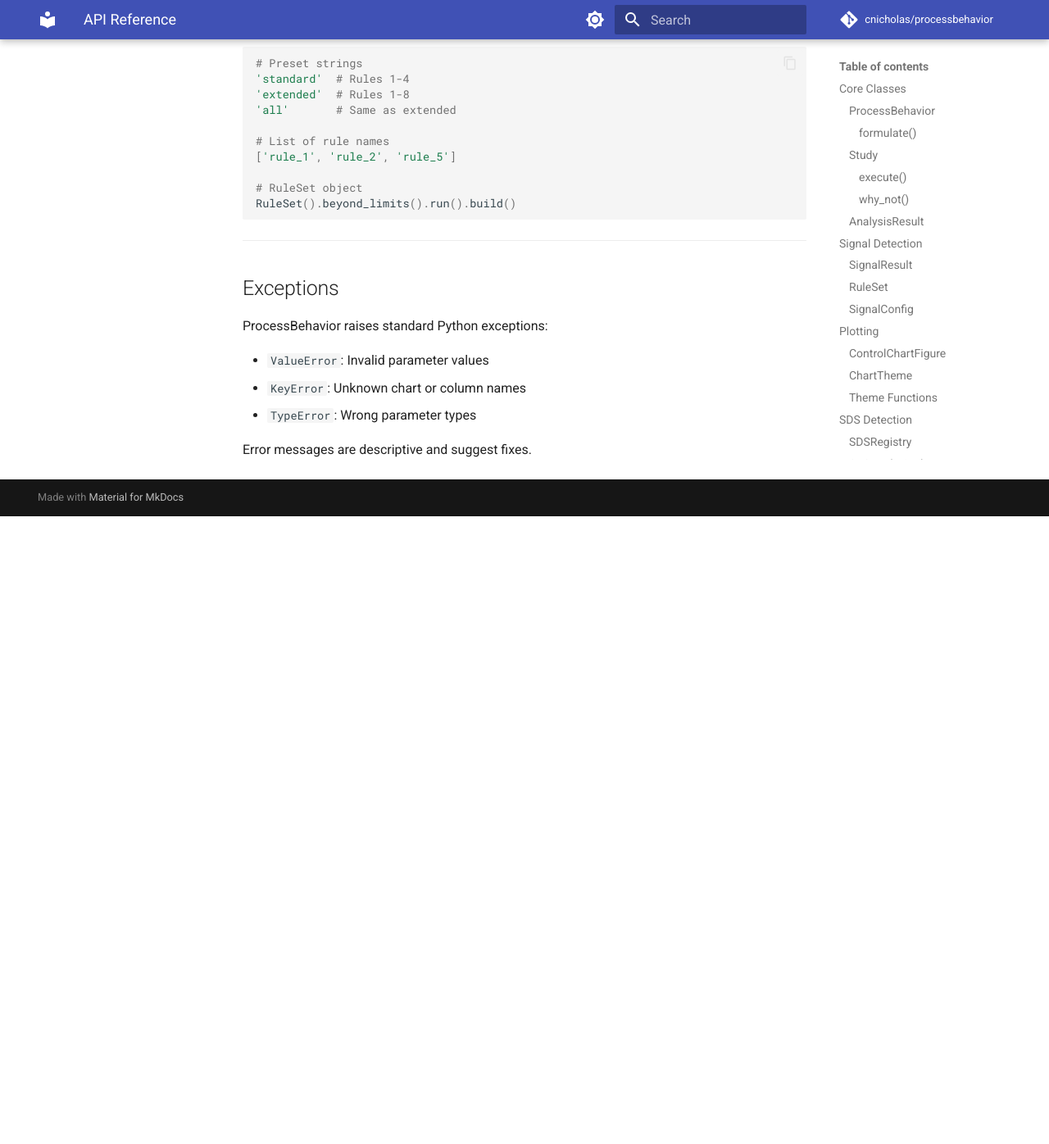
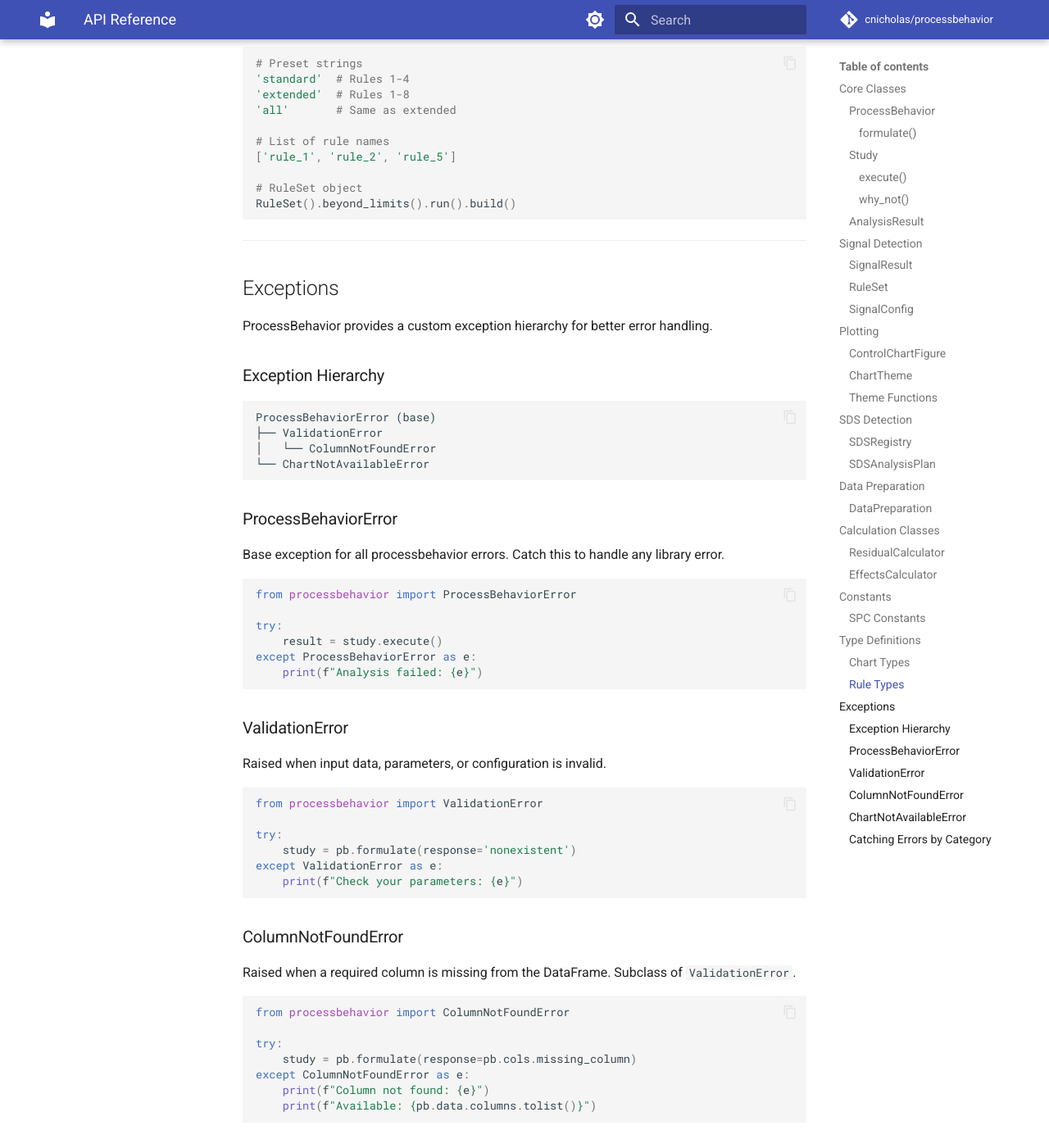
Before and after one commit to cnicholas/processbehavior, an MkDocs documentation site: the page built from docs/reference/api.md, in a window 1280 px wide and 1400 px high, scrolled down 8476 px. Shown: the top 1396 px of the window at 82% size. Built offline with MkDocs 1.6.1 and Material for MkDocs 9.7.7, drawn with Linux system fonts in a browser that asks for light colours; comment, search, counter and statistics services are not loaded; before the commit the page ends 9106 px from its top, so only the background shows below that; some of the changed text lies outside the part shown.

Commit message:
docs: Document custom exception hierarchy in API reference
Update Exceptions section with:
- Exception hierarchy diagram
- Individual documentation for each exception type
- Usage examples for each exception
- Comprehensive "Catching Errors by Category" example

Issue #57 Phase 3

````diff
--- a/docs/reference/api.md
+++ b/docs/reference/api.md
@@ -473,10 +473,94 @@ RuleSet().beyond_limits().run().build()
 
 ## Exceptions
 
-ProcessBehavior raises standard Python exceptions:
+ProcessBehavior provides a custom exception hierarchy for better error handling.
 
-- `ValueError`: Invalid parameter values
-- `KeyError`: Unknown chart or column names
-- `TypeError`: Wrong parameter types
+### Exception Hierarchy
 
-Error messages are descriptive and suggest fixes.
+```
+ProcessBehaviorError (base)
+├── ValidationError
+│   └── ColumnNotFoundError
+└── ChartNotAvailableError
+```
+
+### ProcessBehaviorError
+
+Base exception for all processbehavior errors. Catch this to handle any library error.
+
+```python
+from processbehavior import ProcessBehaviorError
+
+try:
+    result = study.execute()
+except ProcessBehaviorError as e:
+    print(f"Analysis failed: {e}")
+```
+
+### ValidationError
+
+Raised when input data, parameters, or configuration is invalid.
+
+```python
+from processbehavior import ValidationError
+
+try:
+    study = pb.formulate(response='nonexistent')
+except ValidationError as e:
+    print(f"Check your parameters: {e}")
+```
+
+### ColumnNotFoundError
+
+Raised when a required column is missing from the DataFrame. Subclass of `ValidationError`.
+
+```python
+from processbehavior import ColumnNotFoundError
+
+try:
+    study = pb.formulate(response=pb.cols.missing_column)
+except ColumnNotFoundError as e:
+    print(f"Column not found: {e}")
+    print(f"Available: {pb.data.columns.tolist()}")
+```
+
+### ChartNotAvailableError
+
+Raised when a chart type is invalid or unavailable for the current SDS.
+
+```python
+from processbehavior import ChartNotAvailableError
+
+try:
+    result = study.execute(chart='Xbar')
+except ChartNotAvailableError as e:
+    print(f"Chart not available: {e}")
+    print(f"Valid charts: {study.valid_charts}")
+    print(f"Recommended: {study.recommended_chart}")
+```
+
+### Catching Errors by Category
+
+```python
+from processbehavior import (
+    ProcessBehaviorError,
+    ValidationError,
+    ColumnNotFoundError,
+    ChartNotAvailableError
+)
+
+try:
+    result = study.execute(chart='Xbar')
+except ChartNotAvailableError as e:
+    # Chart-specific handling
+    print(f"Try one of: {study.valid_charts}")
+except ColumnNotFoundError as e:
+    # Column-specific handling
+    print(f"Check column names: {pb.cols}")
+except ValidationError as e:
+    # General validation errors
+    print(f"Invalid input: {e}")
+except ProcessBehaviorError as e:
+    # Catch-all for any library error
+    print(f"Unexpected error: {e}")
+```
````
